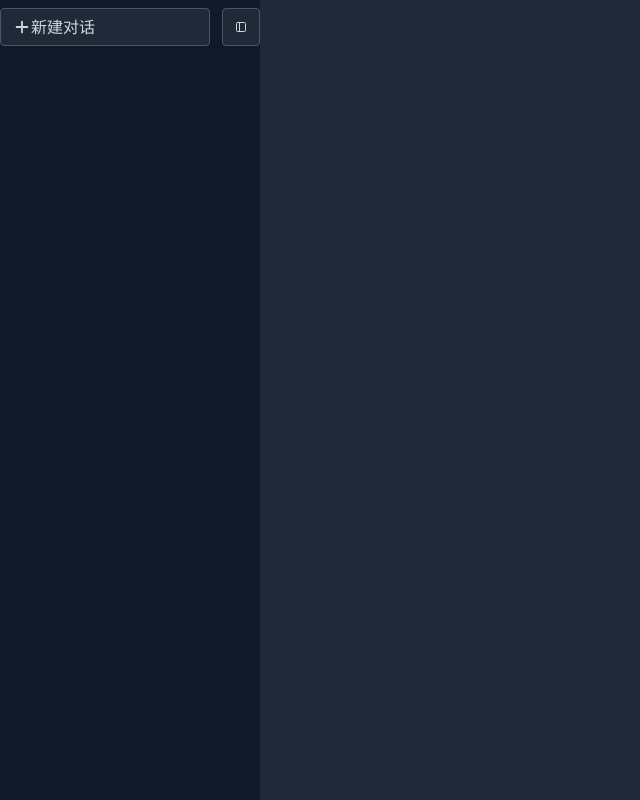
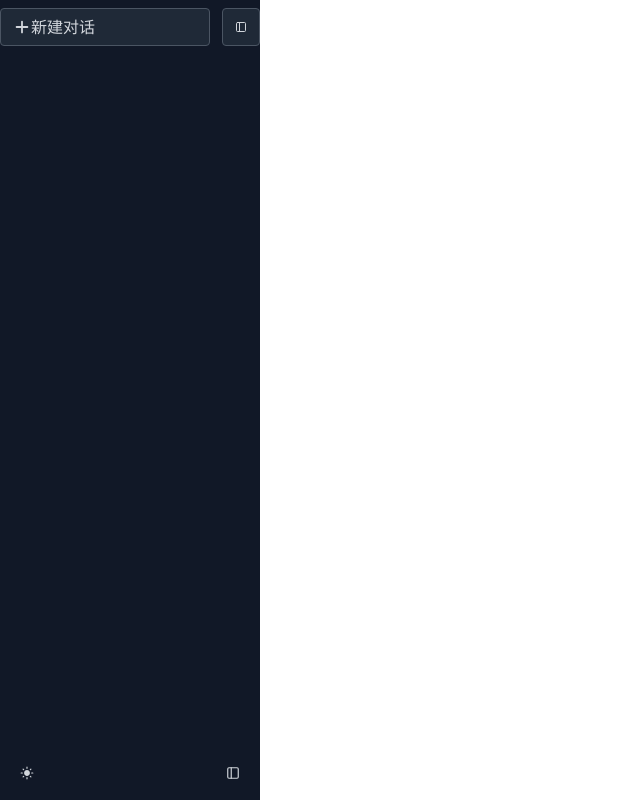
Before and after one commit to sijidouaaaaa/react-next-chatgpt-app, a Next.js app: page / in a window 1280 px wide. Shown: the whole page, without its empty margins (0-640 px from the left). Built offline with nearby package versions, Linux system fonts and the light colour scheme.

Commit message:
feat:add tool

```diff
--- a/app/layout.tsx
+++ b/app/layout.tsx
@@ -1,10 +1,10 @@
-import AppContextProvider from '@/components/AppCpntext';
-import './globals.css';
-import type { Metadata } from 'next';
+import AppContextProvider from "@/components/AppCpntext";
+import "./globals.css";
+import type { Metadata } from "next";
 
 export const metadata: Metadata = {
-  title: 'hello world',
-  description: 'Generated by create next app',
+  title: "hello world",
+  description: "Generated by create next app",
 };
 
 export default function RootLayout({
@@ -14,9 +14,7 @@ export default function RootLayout({
 }) {
   return (
     <html lang="en">
-      <body
-        className="dark" //手动切换系统颜色 dark
-      >
+      <body>
         <AppContextProvider>{children}</AppContextProvider>
       </body>
     </html>
--- a/app/page.tsx
+++ b/app/page.tsx
@@ -1,16 +1,18 @@
-import React from 'react'
-import Main from '@/components/home/Main'
-import Navigation from '@/components/home/Navigation'
+"use client";
+import React from "react";
+import Main from "@/components/home/Main";
+import Navigation from "@/components/home/Navigation";
+import { useAppContext } from "@/components/AppCpntext";
 
 export default function Home() {
-
+  const {
+    state: { themeMode }, //动态实现主题模式
+  } = useAppContext();
 
   return (
-    <div className="h-full flex">
-
-      <Navigation/>
+    <div className={`${themeMode} h-full flex`}>
+      <Navigation />
       <Main />
-
     </div>
-  )
+  );
 }
--- a/components/AppCpntext.tsx
+++ b/components/AppCpntext.tsx
@@ -11,7 +11,8 @@ import {
 } from "react";
 
 type StateType = {
-  displayNavigation: boolean;
+  displayNavigation: boolean; //显示导航栏
+  themeMode: "light" | "dark"; //主题模式
 };
 interface IAppContextProps {
   state: StateType;
@@ -29,6 +30,7 @@ export default function AppContextProvider({
 }) {
   const [state, setState] = useState<StateType>({
     displayNavigation: true,
+    themeMode: "light",
   });
   const conttextValue = useMemo(() => {
     return {
--- /dev/null
+++ b/components/home/Navigation/Toolbar.tsx
@@ -0,0 +1,26 @@
+import Button from "../../common/Button";
+import { LuPanelLeft } from "react-icons/lu";
+import { useAppContext } from "@/components/AppCpntext";
+import { MdDarkMode, MdLightMode } from "react-icons/md";
+
+export default function Toolbar() {
+  const {
+    state: { themeMode },
+    setState,
+  } = useAppContext();
+  return (
+    <div className="absolute bottom-0 left-0 right-0 flex items-center justify-between p-2 bg-gary-800 ">
+      <Button
+        icon={themeMode === "dark" ? MdDarkMode : MdLightMode}
+        variant="text"
+        onClick={() => {
+          setState((v) => {
+            return { ...v, themeMode: themeMode === "dark" ? "light" : "dark" };
+          });
+        }}
+      />
+
+      <Button icon={LuPanelLeft} variant="text" />
+    </div>
+  );
+}
--- a/components/home/Navigation/index.tsx
+++ b/components/home/Navigation/index.tsx
@@ -2,6 +2,7 @@
 
 import { useAppContext } from "@/components/AppCpntext";
 import Menubar from "./Menubar";
+import Toolbar from "./Toolbar";
 
 export default function Navigation() {
   const {
@@ -9,9 +10,11 @@ export default function Navigation() {
   } = useAppContext();
   return (
     <nav
-      className={`${displayNavigation ? "" : "hidden"} h-full w-[260px] bg-gray-900 text-gray-300 pt-2 `}
+      className={`${displayNavigation ? "" : "hidden"}
+      dark relative h-full w-[260px] bg-gray-900 text-gray-300 pt-2 `}
     >
-      <Menubar></Menubar>
+      <Menubar />
+      <Toolbar />
     </nav>
   );
 }
```
